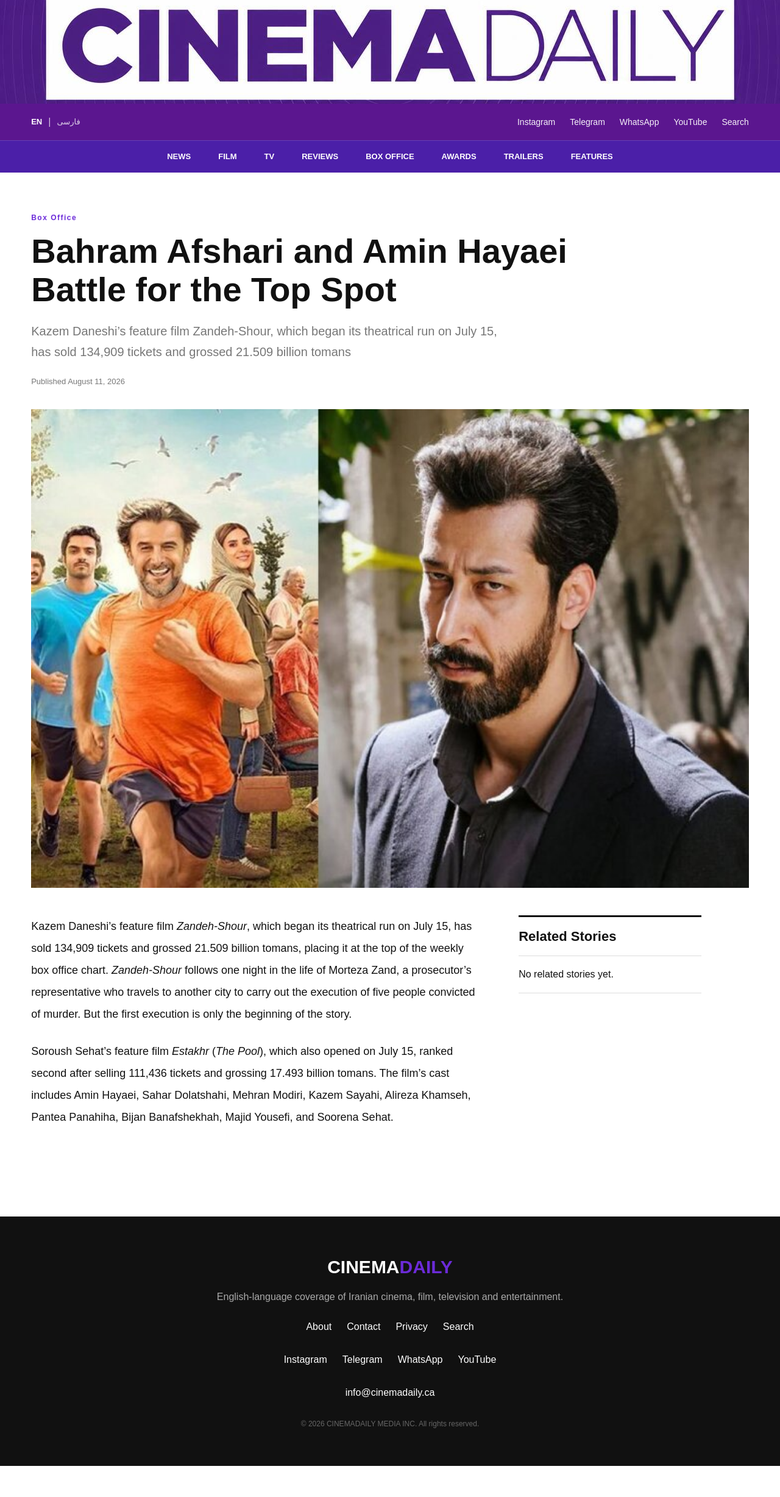
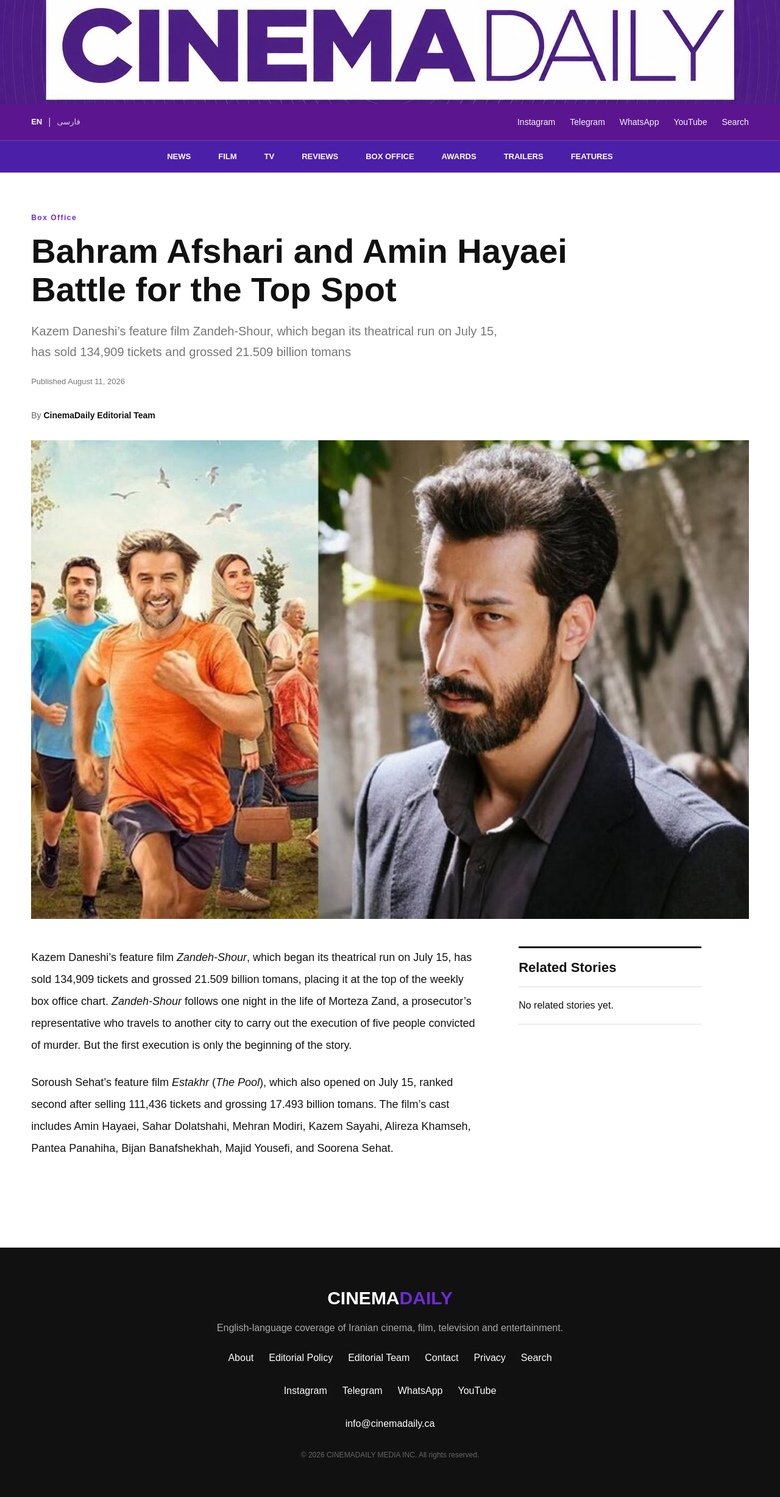
Before and after one commit to cinemadaily/cinemadaily, a Jekyll site: the page built from _articles/2026-08-11-bahram-afshari-and-amin-hayaei-battle-for-the-top-spot.md, in a window 1280 px wide. Shown: the whole page at 61% size. Built offline with Jekyll 4.4.1, drawn with Linux system fonts in a browser that asks for light colours; before the commit the page ends 2404 px from its top, so only the background shows below that.

Commit message:
Add byline for article authors in HTML layout

```diff
--- a/_layouts/article.html
+++ b/_layouts/article.html
@@ -142,9 +142,13 @@
     {
         "@context": "https://schema.org",
         "@type": "NewsArticle",
+
         "headline": {{ page.title | jsonify }},
+
         "description": {{ page.summary | default: page.title | strip_html | jsonify }},
+
         "url": {{ page.url | absolute_url | jsonify }},
+
         "mainEntityOfPage": {
             "@type": "WebPage",
             "@id": {{ page.url | absolute_url | jsonify }}
@@ -169,8 +173,9 @@
 
         "author": {
             "@type": "Organization",
-            "name": "CinemaDaily",
-            "url": "https://cinemadaily.ca/"
+            "@id": "https://cinemadaily.ca/#editorial-team",
+            "name": "CinemaDaily Editorial Team",
+            "url": "https://cinemadaily.ca/team.html"
         },
 
         "publisher": {
@@ -194,7 +199,7 @@
     >
 
 
-    <!-- ARTICLE IMAGE FIX -->
+    <!-- ARTICLE IMAGE + BYLINE -->
 
     <style>
 
@@ -206,6 +211,24 @@
             object-fit: contain;
             object-position: center center;
             margin-bottom: 45px;
+        }
+
+        .article-byline {
+            margin-top: 8px;
+            margin-bottom: 30px;
+            font-size: 14px;
+            line-height: 1.5;
+            color: #666666;
+        }
+
+        .article-byline a {
+            color: #111111;
+            font-weight: 700;
+            text-decoration: none;
+        }
+
+        .article-byline a:hover {
+            text-decoration: underline;
         }
 
         @media (max-width: 768px) {
@@ -434,6 +457,27 @@
         {% endif %}
 
 
+        <div class="article-byline">
+
+            {% if page.language == "fa" %}
+
+                توسط
+                <a href="{{ '/team.html' | relative_url }}">
+                    تحریریه CinemaDaily
+                </a>
+
+            {% else %}
+
+                By
+                <a href="{{ '/team.html' | relative_url }}">
+                    CinemaDaily Editorial Team
+                </a>
+
+            {% endif %}
+
+        </div>
+
+
 
         {% if page.image %}
 
@@ -570,6 +614,14 @@
                 About
             </a>
 
+            <a href="{{ '/editorial.html' | relative_url }}">
+                Editorial Policy
+            </a>
+
+            <a href="{{ '/team.html' | relative_url }}">
+                Editorial Team
+            </a>
+
             <a href="{{ '/contact.html' | relative_url }}">
                 Contact
             </a>
```
